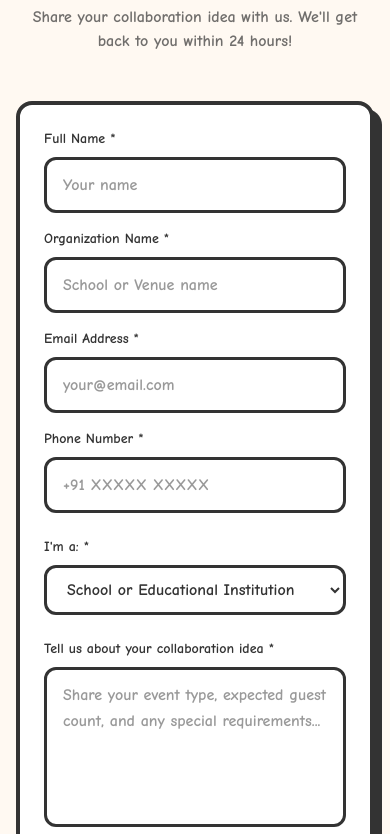
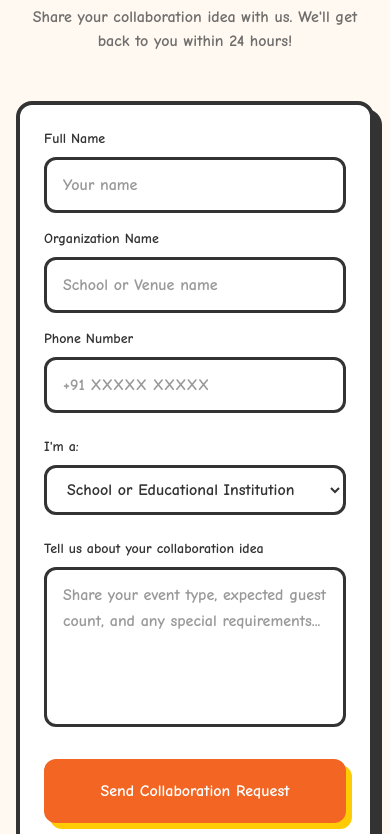
Before and after one commit to Vishwash-chauhan/lj-website, a Next.js app: page /collaboration in a window 390 px wide. Shown: the part 3780-4614 px from the top of the page. Built offline with nearby package versions, Linux system fonts and the light colour scheme.

Commit message:
fully implemented collaboration form

```diff
--- /dev/null
+++ b/app/api/collaboration/route.ts
@@ -0,0 +1,49 @@
+import { NextRequest, NextResponse } from 'next/server'
+
+export async function POST(request: NextRequest) {
+  try {
+    const body = await request.json()
+    console.log('Collaboration request body:', body)
+
+    // Build query parameters
+    const params = new URLSearchParams()
+    params.append('name', body.name || '')
+    params.append('organization', body.organization || '')
+    params.append('phone', body.phone || '')
+    params.append('type', body.type || '')
+    params.append('message', body.message || '')
+
+    // Forward to n8n webhook using GET (production endpoint)
+    const webhookUrl = `https://n8n.vyaapaarniti.com/webhook/967397a6-d90c-43dc-b001-8552e3827c1e?${params.toString()}`
+
+    console.log('Sending to webhook:', webhookUrl)
+
+    const response = await fetch(webhookUrl, {
+      method: 'GET',
+      headers: {
+        'Content-Type': 'application/json',
+      },
+    })
+
+    console.log('Webhook response status:', response.status)
+    const responseText = await response.text()
+    console.log('Webhook response:', responseText)
+
+    if (!response.ok) {
+      console.error(`Webhook error - Status: ${response.status}, Body: ${responseText}`)
+      throw new Error(`Webhook responded with status: ${response.status}`)
+    }
+
+    return NextResponse.json(
+      { success: true, message: 'Collaboration request sent successfully' },
+      { status: 200 }
+    )
+  } catch (error) {
+    console.error('Collaboration API error:', error)
+    const errorMessage = error instanceof Error ? error.message : 'Unknown error'
+    return NextResponse.json(
+      { success: false, message: `Failed to send collaboration request: ${errorMessage}` },
+      { status: 500 }
+    )
+  }
+}
--- a/app/components/CollaborationPage.tsx
+++ b/app/components/CollaborationPage.tsx
@@ -8,13 +8,14 @@ const CollaborationPage = () => {
   const [formData, setFormData] = useState({
     name: '',
     organization: '',
-    email: '',
     phone: '',
     type: 'school',
     message: ''
   })
 
   const [submitted, setSubmitted] = useState(false)
+  const [loading, setLoading] = useState(false)
+  const [error, setError] = useState('')
 
   const handleChange = (e: React.ChangeEvent<HTMLInputElement | HTMLTextAreaElement | HTMLSelectElement>) => {
     const { name, value } = e.target
@@ -23,20 +24,42 @@ const CollaborationPage = () => {
 
   const handleSubmit = async (e: React.FormEvent) => {
     e.preventDefault()
-    // Here you can add your form submission logic
-    console.log('Form submitted:', formData)
-    setSubmitted(true)
-    setTimeout(() => {
-      setSubmitted(false)
+    setLoading(true)
+    setError('')
+
+    try {
+      const response = await fetch('/api/collaboration', {
+        method: 'POST',
+        headers: {
+          'Content-Type': 'application/json',
+        },
+        body: JSON.stringify(formData),
+      })
+
+      if (!response.ok) {
+        throw new Error('Failed to submit form')
+      }
+
+      setSubmitted(true)
       setFormData({
         name: '',
         organization: '',
-        email: '',
         phone: '',
         type: 'school',
         message: ''
       })
-    }, 3000)
+      setTimeout(() => {
+        setSubmitted(false)
+      }, 3000)
+    } catch (err) {
+      console.error('Form submission error:', err)
+      setError('Failed to send your request. Please try again.')
+      setTimeout(() => {
+        setError('')
+      }, 5000)
+    } finally {
+      setLoading(false)
+    }
   }
 
   const collaborationBenefits = [
@@ -269,14 +292,13 @@ const CollaborationPage = () => {
               {/* Name */}
               <div>
                 <label className="block text-sm md:text-base font-black text-[#333333] mb-2">
-                  Full Name *
+                  Full Name
                 </label>
                 <input
                   type="text"
                   name="name"
                   value={formData.name}
                   onChange={handleChange}
-                  required
                   className="w-full px-4 py-3 border-3 border-[#333333] rounded-xl font-bold text-[#333333] placeholder-[#333333]/50 focus:outline-none focus:shadow-[0_0_0_3px_#F26522] transition-all"
                   placeholder="Your name"
                 />
@@ -285,46 +307,28 @@ const CollaborationPage = () => {
               {/* Organization */}
               <div>
                 <label className="block text-sm md:text-base font-black text-[#333333] mb-2">
-                  Organization Name *
+                  Organization Name
                 </label>
                 <input
                   type="text"
                   name="organization"
                   value={formData.organization}
                   onChange={handleChange}
-                  required
                   className="w-full px-4 py-3 border-3 border-[#333333] rounded-xl font-bold text-[#333333] placeholder-[#333333]/50 focus:outline-none focus:shadow-[0_0_0_3px_#F26522] transition-all"
                   placeholder="School or Venue name"
-                />
-              </div>
-
-              {/* Email */}
-              <div>
-                <label className="block text-sm md:text-base font-black text-[#333333] mb-2">
-                  Email Address *
-                </label>
-                <input
-                  type="email"
-                  name="email"
-                  value={formData.email}
-                  onChange={handleChange}
-                  required
-                  className="w-full px-4 py-3 border-3 border-[#333333] rounded-xl font-bold text-[#333333] placeholder-[#333333]/50 focus:outline-none focus:shadow-[0_0_0_3px_#F26522] transition-all"
-                  placeholder="your@email.com"
                 />
               </div>
 
               {/* Phone */}
               <div>
                 <label className="block text-sm md:text-base font-black text-[#333333] mb-2">
-                  Phone Number *
+                  Phone Number
                 </label>
                 <input
                   type="tel"
                   name="phone"
                   value={formData.phone}
                   onChange={handleChange}
-                  required
                   className="w-full px-4 py-3 border-3 border-[#333333] rounded-xl font-bold text-[#333333] placeholder-[#333333]/50 focus:outline-none focus:shadow-[0_0_0_3px_#F26522] transition-all"
                   placeholder="+91 XXXXX XXXXX"
                 />
@@ -334,7 +338,7 @@ const CollaborationPage = () => {
             {/* Type Selection */}
             <div className="mb-6">
               <label className="block text-sm md:text-base font-black text-[#333333] mb-2">
-                I'm a: *
+                I'm a:
               </label>
               <select
                 name="type"
@@ -351,13 +355,12 @@ const CollaborationPage = () => {
             {/* Message */}
             <div className="mb-6">
               <label className="block text-sm md:text-base font-black text-[#333333] mb-2">
-                Tell us about your collaboration idea *
+                Tell us about your collaboration idea
               </label>
               <textarea
                 name="message"
                 value={formData.message}
                 onChange={handleChange}
-                required
                 rows={5}
                 className="w-full px-4 py-3 border-3 border-[#333333] rounded-xl font-bold text-[#333333] placeholder-[#333333]/50 focus:outline-none focus:shadow-[0_0_0_3px_#F26522] transition-all resize-none"
                 placeholder="Share your event type, expected guest count, and any special requirements..."
@@ -366,13 +369,25 @@ const CollaborationPage = () => {
 
             {/* Submit Button */}
             <motion.button
-              whileHover={{ scale: 1.02, rotate: -2 }}
-              whileTap={{ scale: 0.98 }}
+              whileHover={!loading ? { scale: 1.02, rotate: -2 } : {}}
+              whileTap={!loading ? { scale: 0.98 } : {}}
               type="submit"
-              className="w-full bg-[#F26522] text-white px-6 py-4 rounded-xl md:rounded-2xl font-bold text-base md:text-lg transition-all border-4 border-[#F26522] shadow-[6px_6px_0px_#FFCB05] hover:shadow-[8px_8px_0px_#FFCB05] cursor-pointer"
+              disabled={loading}
+              className="w-full bg-[#F26522] text-white px-6 py-4 rounded-xl md:rounded-2xl font-bold text-base md:text-lg transition-all border-4 border-[#F26522] shadow-[6px_6px_0px_#FFCB05] hover:shadow-[8px_8px_0px_#FFCB05] cursor-pointer disabled:opacity-70 disabled:cursor-not-allowed"
             >
-              Send Collaboration Request
+              {loading ? 'Sending...' : 'Send Collaboration Request'}
             </motion.button>
+
+            {/* Error Message */}
+            {error && (
+              <motion.div
+                initial={{ opacity: 0, y: 10 }}
+                animate={{ opacity: 1, y: 0 }}
+                className="mt-4 p-4 bg-red-100 border-3 border-red-500 rounded-xl text-red-700 font-bold text-center"
+              >
+                ✗ {error}
+              </motion.div>
+            )}
 
             {/* Success Message */}
             {submitted && (
--- a/app/components/Footer.tsx
+++ b/app/components/Footer.tsx
@@ -32,6 +32,7 @@ const footerLinks = [
   { href: '/blog', label: 'Blogs' },
   { href: '/services', label: 'Services' },
   { href: '/contact', label: 'Contact' },
+  { href: '/collaboration', label: 'Collaboration' },
   { href: '/terms&conditions', label: 'Terms & Conditions' },
 ];
 
--- a/app/components/Navbar.tsx
+++ b/app/components/Navbar.tsx
@@ -141,6 +141,7 @@ const Navbar = () => {
     { name: 'Menu', href: '/menu' },
     // { name: 'Contact', href: '/contact' },
     { name: 'Testimonials', href: '/testimonials' },
+    { name: 'Collaboration', href: '/collaboration' },
   ];
 
   const isActiveLink = (href: string) =>
@@ -293,6 +294,7 @@ const Navbar = () => {
             <Link href="/menu" onClick={() => setIsOpen(false)} className="text-[#333333] font-bold text-3xl uppercase tracking-tight">Menu</Link>
             {/* <Link href="/contact" onClick={() => setIsOpen(false)} className="text-[#333333] font-bold text-3xl uppercase tracking-tight">Contact</Link> */}
             <Link href="/testimonials" onClick={() => setIsOpen(false)} className="text-[#333333] font-bold text-3xl uppercase tracking-tight">Testimonials</Link>
+            <Link href="/collaboration" onClick={() => setIsOpen(false)} className="text-[#333333] font-bold text-3xl uppercase tracking-tight">Collaboration</Link>
 
             <Link
               href="/contact"
```
